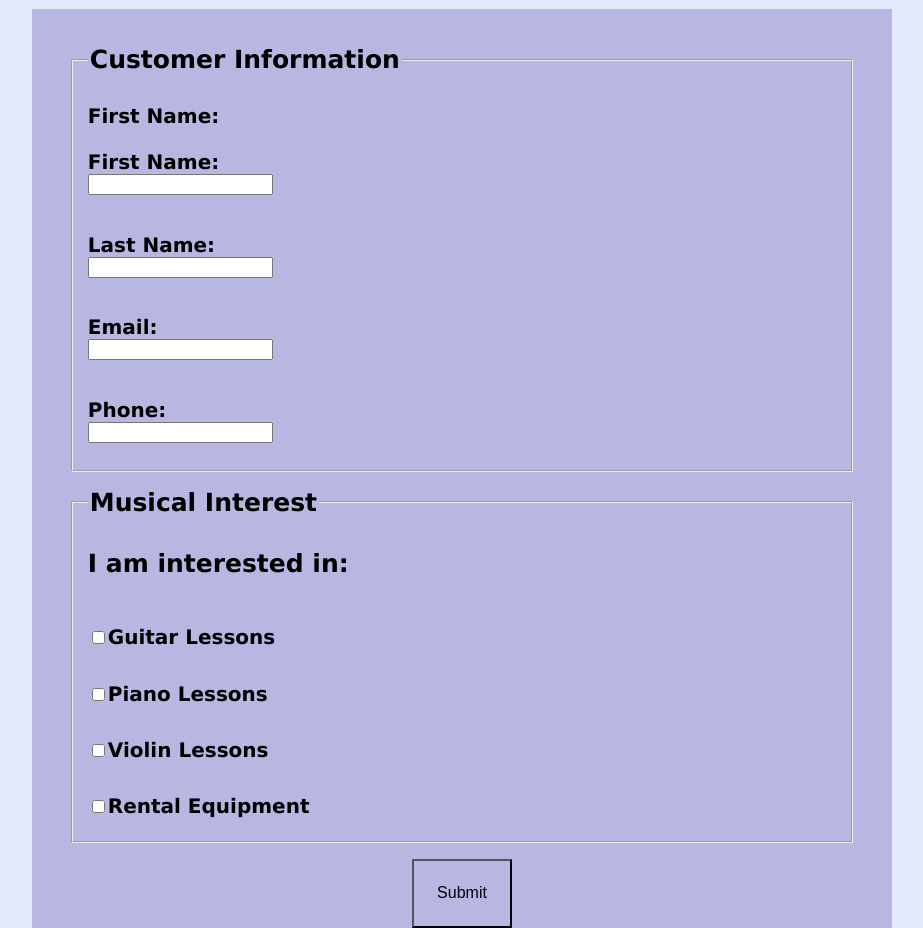
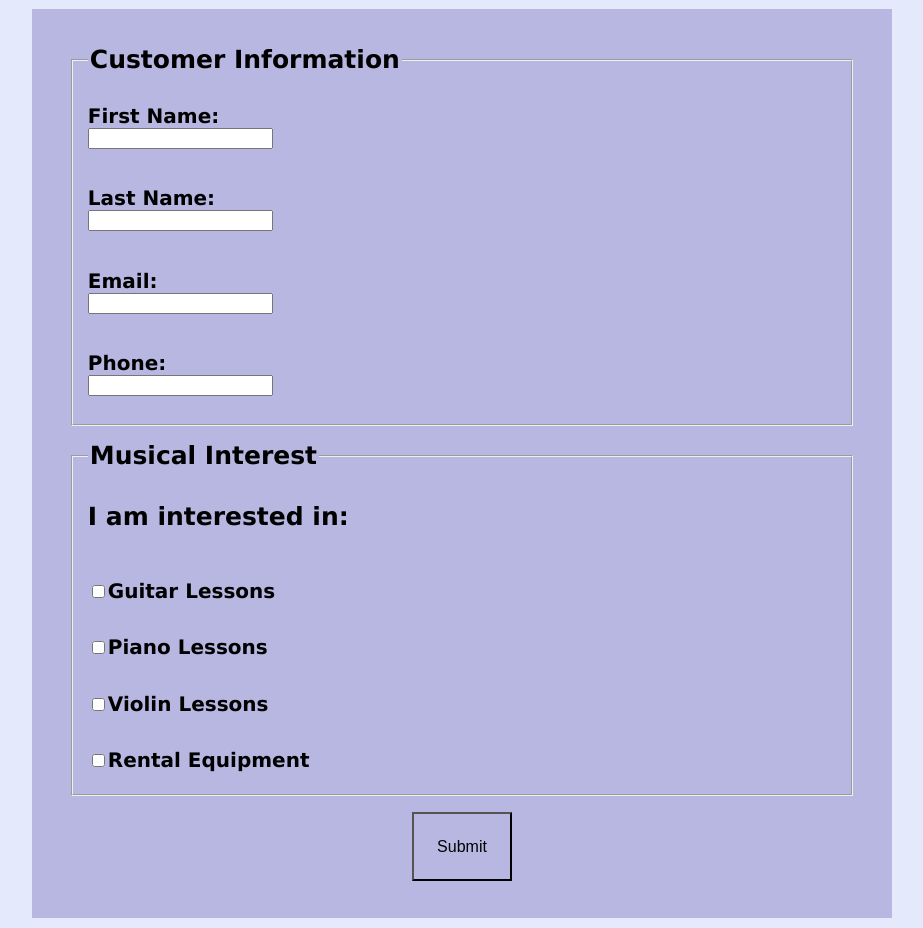
Before and after one commit to CreechurCmfts/Module-08, a plain HTML site: page contact.html in a window 1280 px wide. Shown: the part 860-1788 px from the top of the page, without its empty margins (178-1101 px from the left). Drawn offline with Linux system fonts and the light colour scheme.

Commit message:
Update contact.html

```diff
--- a/contact.html
+++ b/contact.html
@@ -48,7 +48,6 @@ Date:             09/15/2026
                 <Fieldset>
                     <legend>Customer Information</legend>
                     <label for="fName">First Name:</label>
-                    <label for="fName">First Name:</label>
                 <input type="text" name="fName" id="fName">
                 <label for="lName">Last Name:</label>
                 <input type="text" name="lName" id="lName">
```
